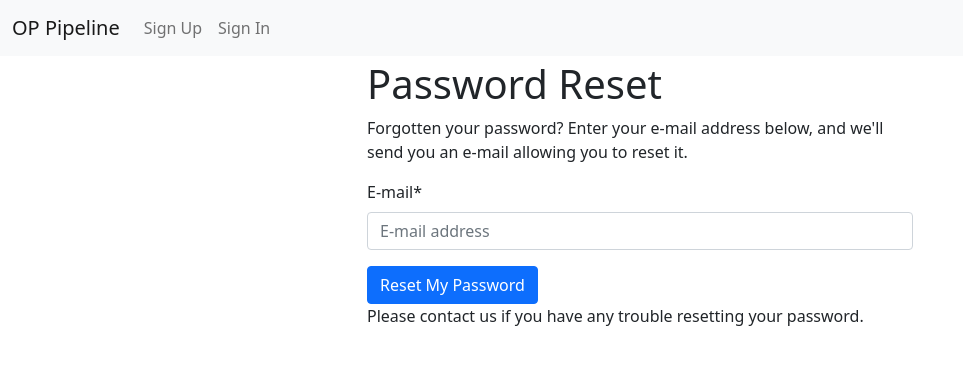
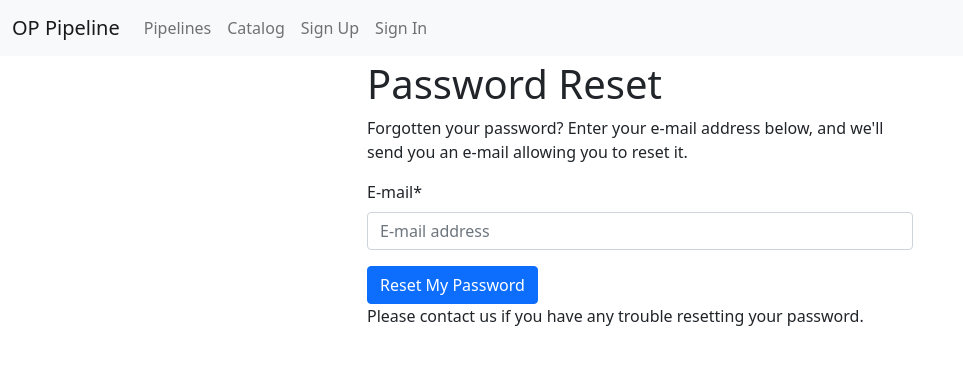
Before and after one commit to OpenPecha/Pipeline-Manager, a Django app: page /accounts/password/reset/ in a window 1280 px wide. Shown: the top 365 px of the page, without its empty margins (0-963 px from the left). Run offline with Django 3.2, Linux system fonts and the light colour scheme; parts of the project's set-up code (start-up, migrations or seed data) failed here and were passed over; some libraries are stand-ins or nearby versions.

Commit message:
add pipelines and catalog page

```diff
--- a/config/urls.py
+++ b/config/urls.py
@@ -8,7 +8,15 @@ from drf_spectacular.views import SpectacularAPIView, SpectacularSwaggerView
 from rest_framework.authtoken.views import obtain_auth_token
 
 urlpatterns = [
-    path("", include("data_pipeline_manager.pipelines.urls"), name="pipelines"),
+    path("", TemplateView.as_view(template_name="pages/home.html"), name="home"),
+    path(
+        "catalog/",
+        TemplateView.as_view(template_name="pages/catalog.html"),
+        name="catalog",
+    ),
+    path(
+        "pipelines/", include("data_pipeline_manager.pipelines.urls"), name="pipelines"
+    ),
     # Django Admin, use {% url 'admin:index' %}
     path(settings.ADMIN_URL, admin.site.urls),
     # User management
--- a/data_pipeline_manager/templates/base.html
+++ b/data_pipeline_manager/templates/base.html
@@ -42,10 +42,16 @@
           <button class="navbar-toggler navbar-toggler-right" type="button" data-bs-toggle="collapse" data-bs-target="#navbarSupportedContent" aria-controls="navbarSupportedContent" aria-expanded="false" aria-label="Toggle navigation">
             <span class="navbar-toggler-icon"></span>
           </button>
-          <a class="navbar-brand" href="{% url 'pipelines:dashboard' %}">OP Pipeline</a>
+          <a class="navbar-brand" href="{% url 'home' %}">OP Pipeline</a>
 
           <div class="collapse navbar-collapse" id="navbarSupportedContent">
             <ul class="navbar-nav mr-auto">
+              <li class="nav-item active">
+                <a class="nav-link" href="{% url 'pipelines:dashboard' %}">Pipelines <span class="visually-hidden">(current)</span></a>
+              </li>
+              <li class="nav-item active">
+                <a class="nav-link" href="{% url 'catalog' %}">Catalog</a>
+              </li>
               {% if request.user.is_authenticated %}
                 <li class="nav-item">
                   {# URL provided by django-allauth/account/urls.py #}
--- a/data_pipeline_manager/templates/pages/about.html
+++ /dev/null
@@ -1 +0,0 @@
-{% extends "base.html" %}
```
Also changed, not shown: data_pipeline_manager/templates/pages/catalog.html (added, +7 -0 lines).
